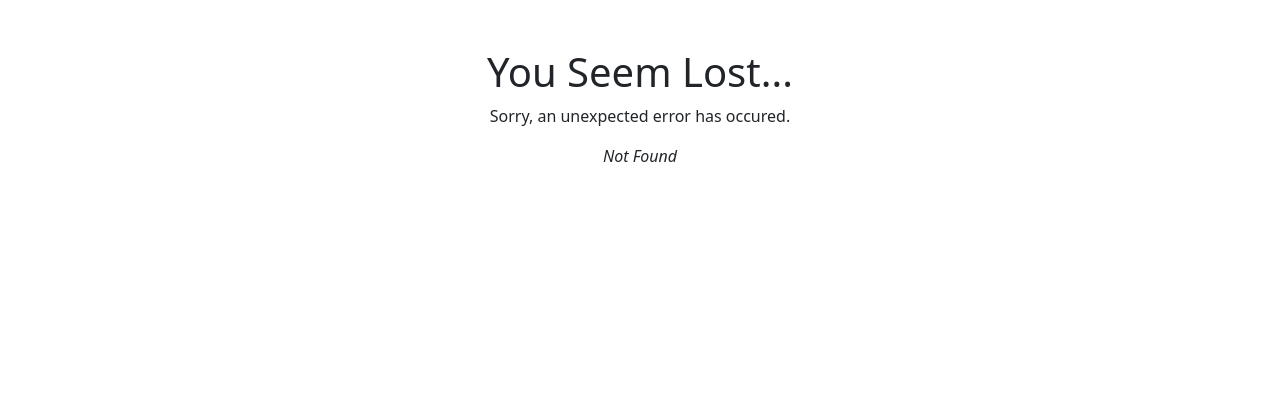
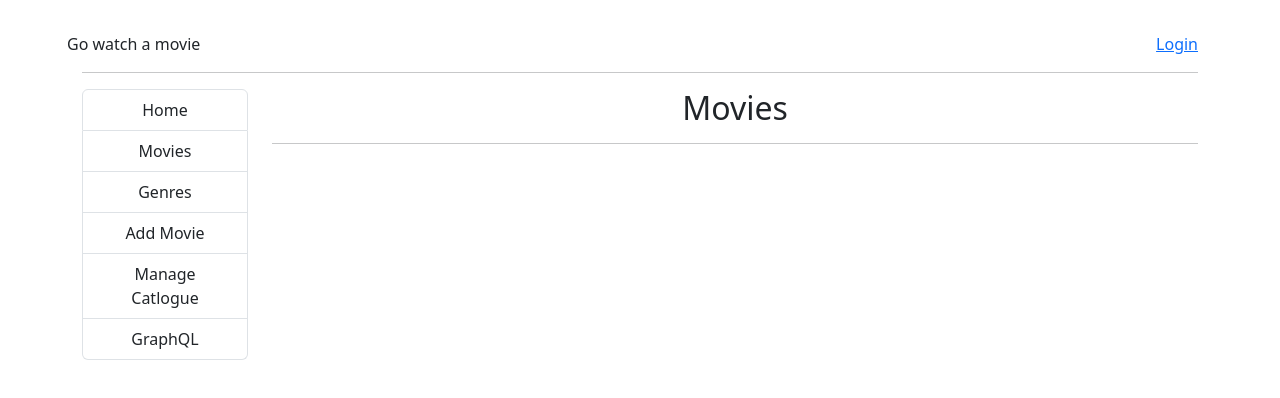
Before and after one commit to samofoke/react_go, a React (Vite) app in the folder react-go-frontend/: page /movies in a window 1280 px wide. Before the commit this address had no page. Shown: the top 398 px of the page. Built offline with nearby package versions, Linux system fonts and the light colour scheme.

Commit message:
breaking down routing

```diff
--- a/react-go-frontend/src/App.tsx
+++ b/react-go-frontend/src/App.tsx
@@ -5,7 +5,6 @@ function App() {
   return (
     <div>
       <Home />
-      {/* <h1>This working super happy</h1> */}
     </div>
   );
 }
--- a/react-go-frontend/src/components/home/home.tsx
+++ b/react-go-frontend/src/components/home/home.tsx
@@ -1,7 +1,7 @@
 import React from "react";
 import RowComponent from "../row/row";
 import { LoginLink } from "../../styled-components/table/table";
-import HomeCentral from "./home-page/home-central";
+import { Outlet } from "react-router-dom";
 
 const Home: React.FC = () => {
   return (
@@ -20,10 +20,13 @@ const Home: React.FC = () => {
           <div className="col-md-2">
             <nav>
               <div className="list-group">
-                <a href="#!" className="list-group-item list-group-item-action">
+                <a href="/" className="list-group-item list-group-item-action">
                   Home
                 </a>
-                <a href="#!" className="list-group-item list-group-item-action">
+                <a
+                  href="/movies"
+                  className="list-group-item list-group-item-action"
+                >
                   Movies
                 </a>
                 <a href="#!" className="list-group-item list-group-item-action">
@@ -42,7 +45,7 @@ const Home: React.FC = () => {
             </nav>
           </div>
           <div className="col-md-10">
-            <HomeCentral />
+            <Outlet />
           </div>
         </div>
       </div>
--- a/react-go-frontend/src/main.tsx
+++ b/react-go-frontend/src/main.tsx
@@ -2,17 +2,23 @@ import React from "react";
 import { createBrowserRouter, RouterProvider } from "react-router-dom";
 import ReactDOM from "react-dom/client";
 import App from "./App.tsx";
+import HomeCentral from "./components/home/home-page/home-central.tsx";
 import { ErrorPage } from "./components/error-page/error.tsx";
 import "./index.css";
 
 // Import Bootstrap CSS
 import "bootstrap/dist/css/bootstrap.min.css";
+import MoviesSection from "./components/movies/movies.tsx";
 
 const router = createBrowserRouter([
   {
     path: "/",
     element: <App />,
     errorElement: <ErrorPage />,
+    children: [
+      { index: true, element: <HomeCentral /> },
+      { path: "/movies", element: <MoviesSection /> },
+    ],
   },
 ]);
 
```
